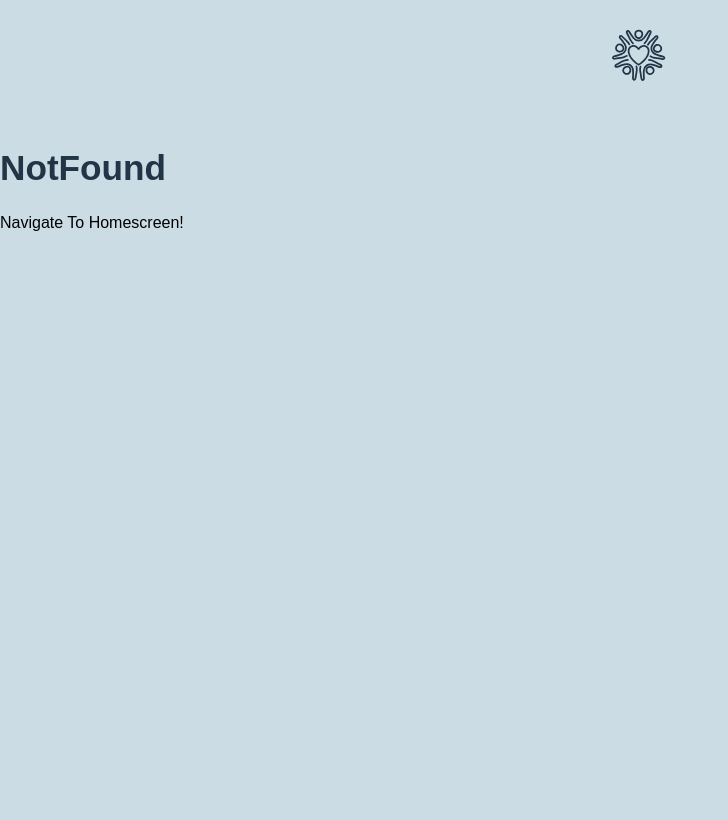
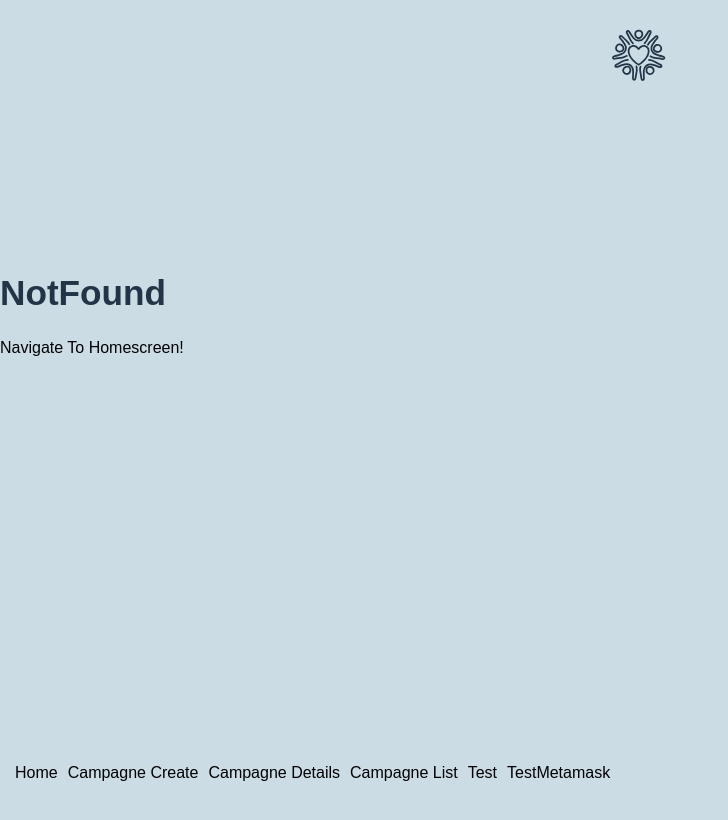
Before and after one commit to MikePawel/ZkFundMe, a React (Vite) app: page /Details in a window 1280 px wide. Shown: the top 820 px of the page, without its empty margins (0-728 px from the left). Built offline with nearby package versions, Linux system fonts and the light colour scheme; no server answers.

Commit message:
Design fixes whole app

```diff
--- a/src/App.css
+++ b/src/App.css
@@ -26,25 +26,28 @@
   z-index: 9998; /* Set a z-index lower than the logo to keep it below the logo */
 }
 
-
 button {
   margin-top: 20px;
 }
 
-.navbar {
+
+.footer {
   position: fixed;
-  top: 0;
+  bottom: 0;
   left: 0;
   width: 100%;
-  background-color: rgba(255, 255, 255, 0.8);
-
+  background-color: transparent;
+  padding: 10px;
 }
 
-.navbar li {
-  display: inline;
-  margin-right: 10px;
+.footer ul {
+  list-style: none;
+  display: flex;
+  justify-content: left; /* Change justify-content to left */
+  padding: 0;
+  margin: 0;
 }
 
-.navbar li a {
-  text-decoration: none;
+.footer li {
+  padding: 5px;
 }
--- a/src/App.tsx
+++ b/src/App.tsx
@@ -13,7 +13,28 @@ import TetsMetamask from './pages/TetsMetamask';
 const App = () => {
     return (
         <>
-            <nav className="navbar">
+            <div className="header">
+                <div className="space-header"></div>
+                <div className="logo">
+                    <img src="src/assets/LOGO.svg" alt="Logo" className="logo"/>
+                </div>
+            </div>
+
+            <div className="content">
+                <Routes>
+                    <Route path="/Home" element={<Home />} />
+                    <Route path="/Create" element={<CampagneCreate />} />
+                    {/* <Route path="/Details" element={<CampagneDetails />} /> */}
+                    <Route path="/TestMetamask" element={<TetsMetamask/>}/>
+                    <Route path="/Details/:id" element={<CampagneDetails/>}/>
+                    <Route path="/List" element={<CampagneList />} />
+                    <Route path="/Test/:id" element={<Test />} />
+                    <Route path="*" element={<NotFound />} />
+                </Routes>
+            </div>
+
+
+                <nav className="footer">
                     <ul>
                         <li>
                             <Link to="/Home">Home</Link>
@@ -33,29 +54,8 @@ const App = () => {
                         <li>
                             <Link to="/TestMetamask">TestMetamask</Link>
                         </li>
-
                     </ul>
                 </nav>
-
-            <div className="header">
-                <div className="space-header"></div>
-                <div className="logo">
-                    <img src="src/assets/LOGO.svg" alt="Logo" className="logo"/>
-                </div>
-            </div>
-
-            <Routes>
-
-                <Route path="/Home" element={<Home />} />
-                <Route path="/Create" element={<CampagneCreate />} />
-                {/* <Route path="/Details" element={<CampagneDetails />} /> */}
-                <Route path="/TestMetamask" element={<TetsMetamask/>}/>
-                <Route path="/Details/:id" element={<CampagneDetails/>}/>
-
-                <Route path="/List" element={<CampagneList />} />
-                <Route path="/Test/:id" element={<Test />} />
-                <Route path="*" element={<NotFound />} />
-            </Routes>
         </>
     )
 }
```
Lines whose indentation alone changed are shown as unchanged.
